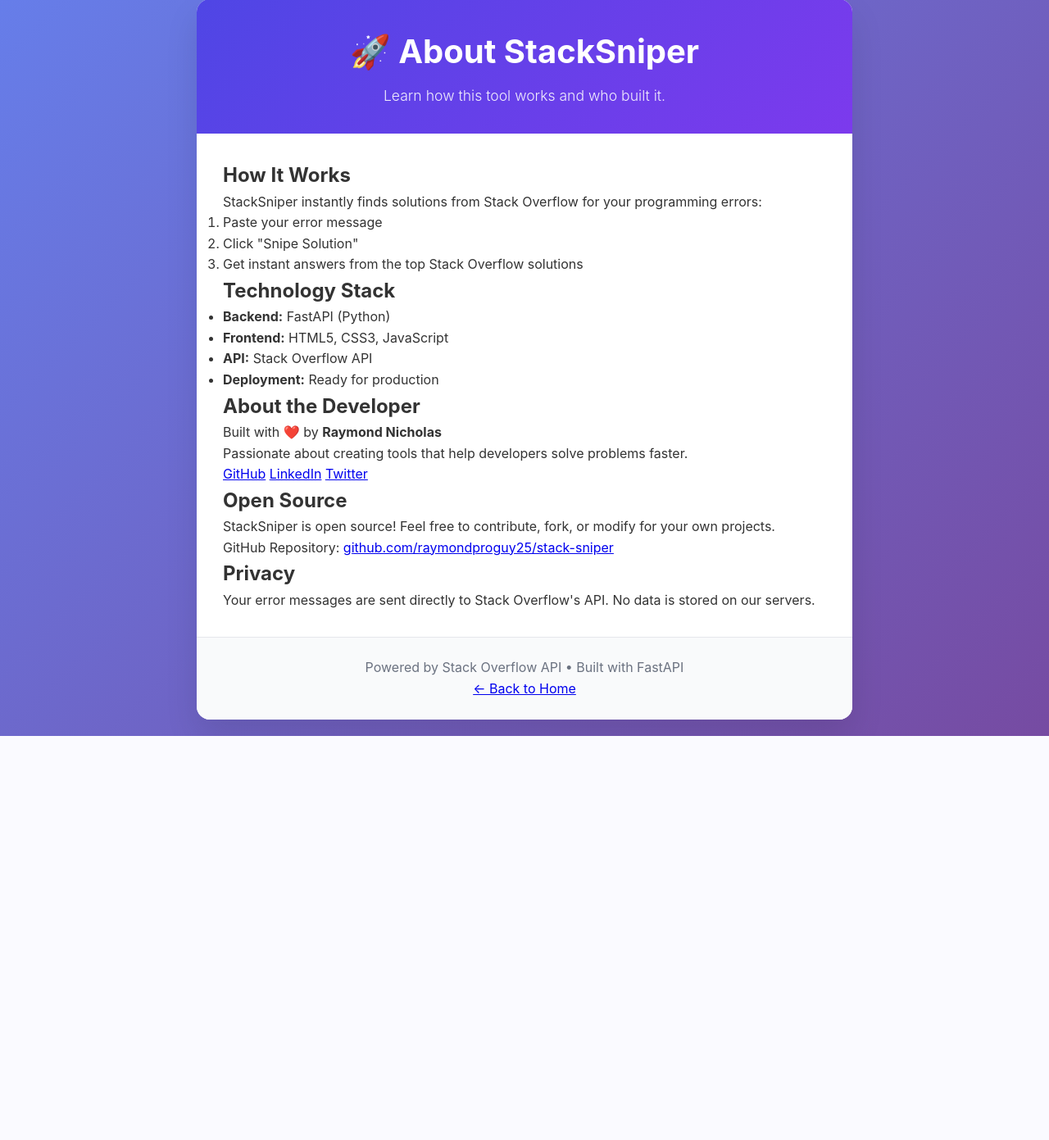
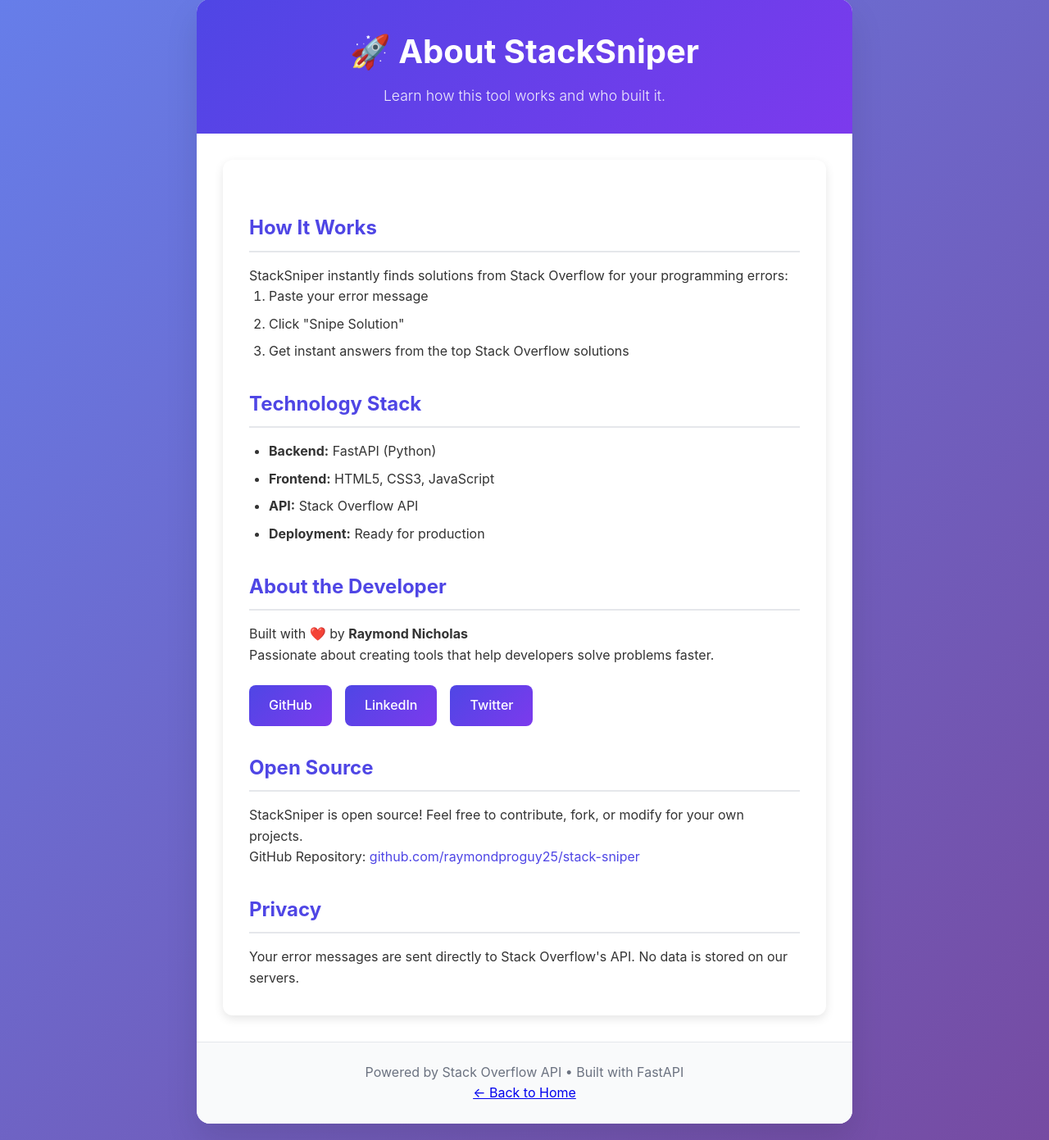
Before and after one commit to raymondproguy/stack-sniper, a Python web app: template src/templates/about.html in a window 1280 px wide. Shown: the part 21-1412 px from the top of the page at 82% size. Before the commit the page ends 919 px from the top, so only its background shows below. Run offline with Jinja, Linux system fonts and the light colour scheme; the template is opened without the code that fills it, so the values that code supplies are empty.

Commit message:
feat: added the style for the about page

```diff
--- a/src/static/css/style.css
+++ b/src/static/css/style.css
@@ -196,3 +196,78 @@ body {
         font-size: 1rem;
     }
 }
+/* About Page Styles */
+.about-section {
+    max-width: 800px;
+    margin: 0 auto;
+    padding: 2rem;
+    background: white;
+    border-radius: 12px;
+    box-shadow: 0 4px 12px rgba(0, 0, 0, 0.1);
+}
+
+.about-section h2 {
+    color: #4f46e5;
+    margin-top: 2rem;
+    margin-bottom: 1rem;
+    border-bottom: 2px solid #e5e7eb;
+    padding-bottom: 0.5rem;
+}
+
+.about-section ol, .about-section ul {
+    margin-left: 1.5rem;
+    margin-bottom: 1.5rem;
+}
+
+.about-section li {
+    margin-bottom: 0.5rem;
+    line-height: 1.6;
+}
+
+.developer-links {
+    display: flex;
+    gap: 1rem;
+    margin: 1.5rem 0;
+    flex-wrap: wrap;
+}
+
+.link-btn {
+    display: inline-block;
+    padding: 0.75rem 1.5rem;
+    background: linear-gradient(135deg, #4f46e5 0%, #7c3aed 100%);
+    color: white;
+    text-decoration: none;
+    border-radius: 8px;
+    font-weight: 500;
+    transition: transform 0.2s ease, box-shadow 0.2s ease;
+}
+
+.link-btn:hover {
+    transform: translateY(-2px);
+    box-shadow: 0 6px 16px rgba(79, 70, 229, 0.3);
+}
+
+.about-section a:not(.link-btn) {
+    color: #4f46e5;
+    text-decoration: none;
+}
+
+.about-section a:not(.link-btn):hover {
+    text-decoration: underline;
+}
+
+/* Responsive design for about page */
+@media (max-width: 768px) {
+    .about-section {
+        padding: 1.5rem;
+        margin: 1rem;
+    }
+
+    .developer-links {
+        flex-direction: column;
+    }
+
+    .link-btn {
+        text-align: center;
+    }
+}
```
